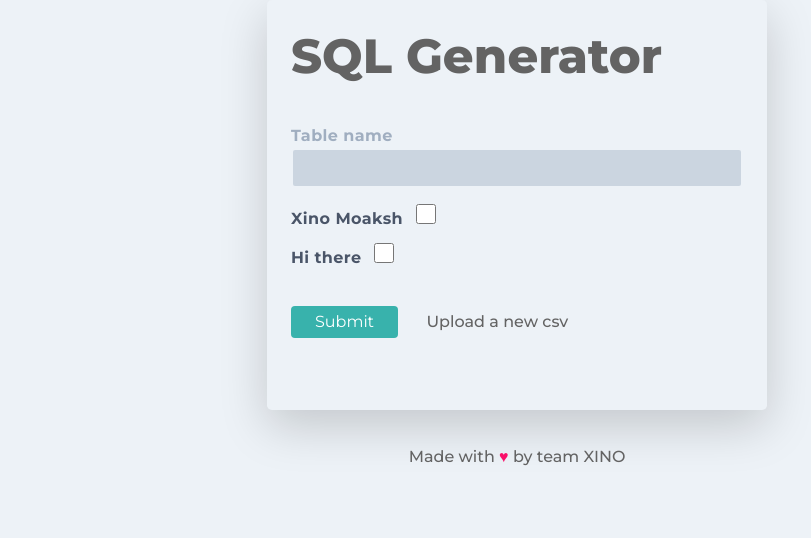
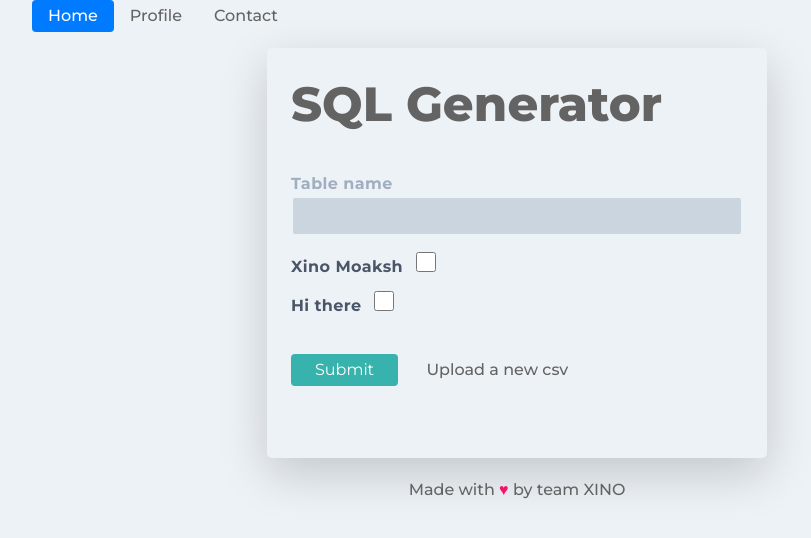
Before and after one commit to tijilchhabra1729/ncrypt, a Flask app: page /generator in a window 1280 px wide. Shown: the part 96-634 px from the top of the page, without its empty margins (123-934 px from the left). Run offline with Flask 2, Linux system fonts and the light colour scheme; a user stored in the database is signed in; style sheets or scripts are compiled from the project's sources; some libraries are stand-ins or nearby versions.

Commit message:
nav-pills

```diff
--- a/Tool/static/js/app.js
+++ b/Tool/static/js/app.js
@@ -46,5 +46,9 @@ $(document).ready(function ($) {
 
 });
 
+$('#pills-tab a').on('click', function (e) {
+    e.preventDefault()
+    $(this).tab('show')
+})
 
 console.log('Xino <3 Ncrypt')
--- a/Tool/templates/dashboard.htm
+++ b/Tool/templates/dashboard.htm
@@ -1,7 +1,22 @@
 {%extends 'base.htm'%}
 {%block content%}
 <div class="container">
-
+  <ul class="nav nav-pills mb-3" id="pills-tab" role="tablist">
+    <li class="nav-item" role="presentation">
+      <a class="nav-link active" id="pills-home-tab" data-toggle="pill" href="#pills-home" role="tab"
+        aria-controls="pills-home" aria-selected="true">Home</a>
+    </li>
+    <li class="nav-item" role="presentation">
+      <a class="nav-link" id="pills-profile-tab" data-toggle="pill" href="#pills-profile" role="tab"
+        aria-controls="pills-profile" aria-selected="false">Profile</a>
+    </li>
+    <li class="nav-item" role="presentation">
+      <a class="nav-link" id="pills-contact-tab" data-toggle="pill" href="#pills-contact" role="tab"
+        aria-controls="pills-contact" aria-selected="false">Contact</a>
+    </li>
+  </ul>
+  <div class="tab-content" id="pills-tabContent">
+    <div class="tab-pane fade show active" id="pills-home" role="tabpanel" aria-labelledby="pills-home-tab">
       <div class="row justify-content-center ">
         <form method="POST" class="md:w-2/4 w-3/4 rounded-lg overflow-hidden shadow-lg  p-6 bg-gray-200">
           <h1 class=" text-4xl sm:text-5xl font-extrabold text-medium py-2">SQL Generator</h1>
@@ -61,4 +76,12 @@
         </form>
       </div>
     </div>
+    <div class="tab-pane fade" id="pills-profile" role="tabpanel" aria-labelledby="pills-profile-tab">
+      <h1>Hello</h1>
+    </div>
+    <div class="tab-pane fade" id="pills-contact" role="tabpanel" aria-labelledby="pills-contact-tab">
+      <h1>fill Content</h1>
+    </div>
+
+  </div>
   {%endblock%}
```
Also changed, not shown: 3 other files. Lines whose indentation alone changed are shown as unchanged.
